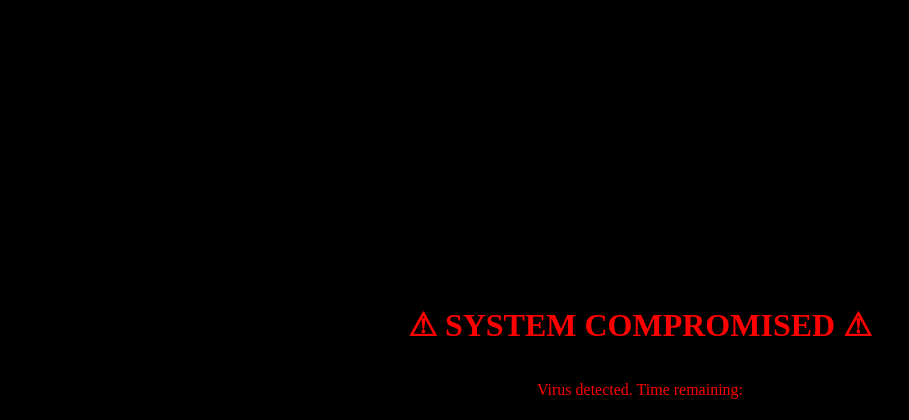
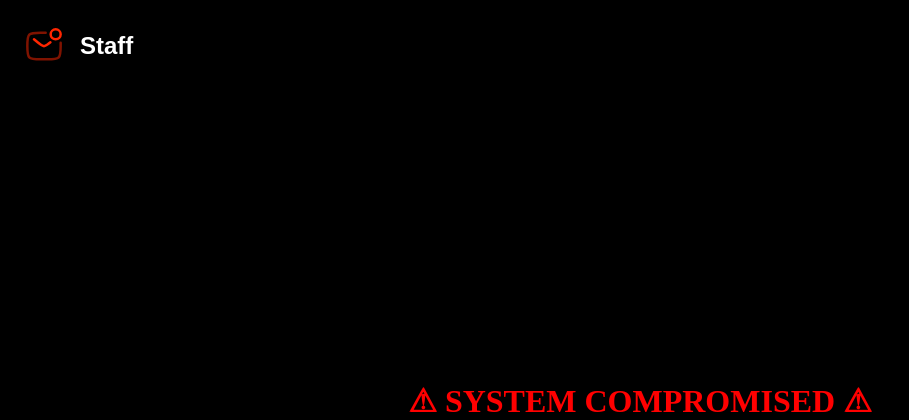
Before and after one commit to helene-cpu/min-docker-app, a Flask app: template templates/virus.html in a window 1280 px wide. Shown: the top 420 px of the page, without its empty margins (0-909 px from the left). Run offline with Flask 3, Linux system fonts and the light colour scheme; the template is opened without the code that fills it: most values are stand-ins (such as "Sample title", 1, 10 or a date in 2020).

Commit message:
Opprettet og stylet navbar med dobbel base template

```diff
--- a/static/css/styles.css
+++ b/static/css/styles.css
@@ -57,3 +57,29 @@ body{
     width: 80%;
     height: auto;
 }
+
+/* navbar */
+.navbar{
+    display: flex;
+    align-items: center;
+    background-color: rgb(0, 0 ,0 );
+    padding: 0.5rem 1rem;
+}
+
+.navbar a {
+    text-decoration: none;
+    color: rgb(255, 255, 255);
+    font-size: 1.5rem;
+    font-weight: bold;
+    font-family: sans-serif;
+    padding: 1rem 1rem;
+    text-align: center;
+}
+
+.navbar img {
+    height: 40px;
+    max-height: 50px;
+    width: auto;
+    display: flex;
+    justify-content: flex-end;
+}
--- a/templates/base.html
+++ b/templates/base.html
@@ -7,6 +7,10 @@
     <link rel="stylesheet" href="/static/css/styles.css">
 </head>
 <body>
+
+    {% block navbar %}
+    {% endblock %}
+
     {% block content %}{% endblock %}
 </body>
 </html>
--- /dev/null
+++ b/templates/base_virus.html
@@ -0,0 +1,12 @@
+{% extends "base.html" %}
+
+{% block topnav %}
+{% endblock %}
+
+
+{% block navbar %}
+<div class="navbar">
+    <img src="/static/img/innboks.svg" alt="unread letter" href="/inbox">
+    <a class="staff" href="/staff">Staff</a>
+</div>
+{% endblock %}
--- a/templates/virus.html
+++ b/templates/virus.html
@@ -1,4 +1,4 @@
-{% extends "base.html" %}
+{% extends "base_virus.html" %}
 
 {% block content %}
 <div style="background: black; color: red; height: 100vh; display: flex; flex-direction: column; align-items: center; justify-content: center;">
```
Also changed, not shown: static/img/innboks.svg (added), 3 other files.
